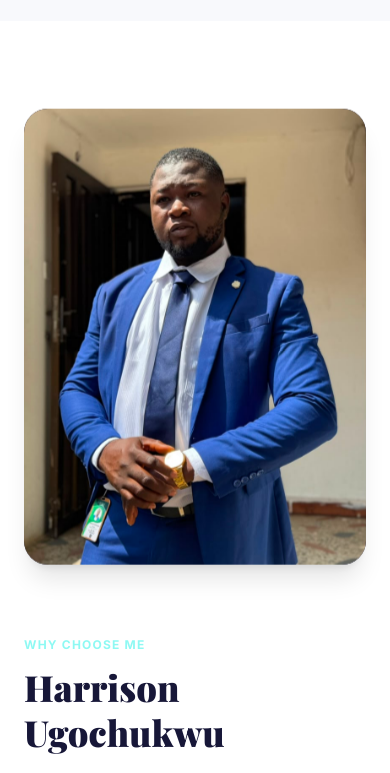
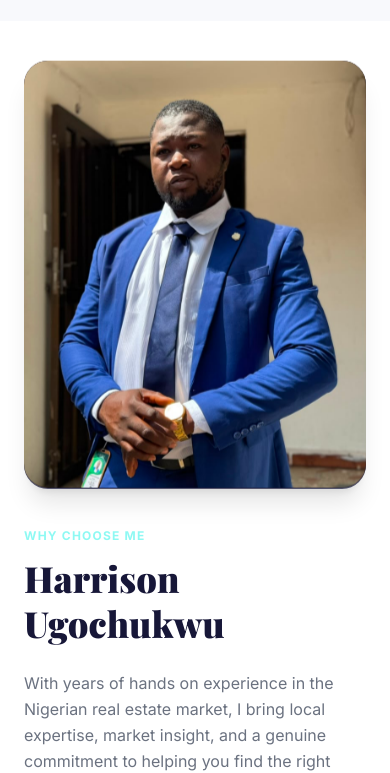
Before and after one commit to dev-anna-life/mr-multipreneur-realtor, a Next.js app: page / in a window 390 px wide. Shown: the part 3361-4134 px from the top of the page. Built offline with nearby package versions, Linux system fonts and the light colour scheme.

Commit message:
Fix about section mobile layout: shorter image, less padding, smaller gap

```diff
--- a/app/page.js
+++ b/app/page.js
@@ -250,10 +250,10 @@ export default function Home() {
 
       {/* WHY CHOOSE */}
       <Reveal>
-        <section id="about" className="py-24 px-6 md:px-12 bg-white">
-          <div className="max-w-7xl mx-auto grid md:grid-cols-2 gap-16 items-center">
+        <section id="about" className="py-12 md:py-24 px-6 md:px-12 bg-white">
+          <div className="max-w-7xl mx-auto grid md:grid-cols-2 gap-8 md:gap-16 items-center">
             <div className="animate-float">
-              <div className="w-full aspect-[3/4] bg-navy rounded-3xl flex items-center justify-center overflow-hidden shadow-xl">
+              <div className="w-full aspect-[4/5] md:aspect-[3/4] bg-navy rounded-3xl flex items-center justify-center overflow-hidden shadow-xl">
                 <img src="/assets/harrison-profile.jpeg" alt="Harrison Ugochukwu" className="w-full h-full object-cover object-top hover:scale-105 transition-transform duration-700" />
               </div>
             </div>
```
